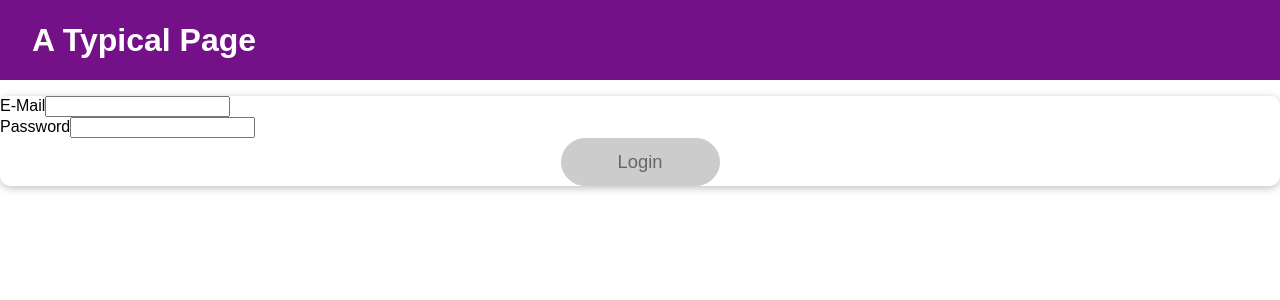
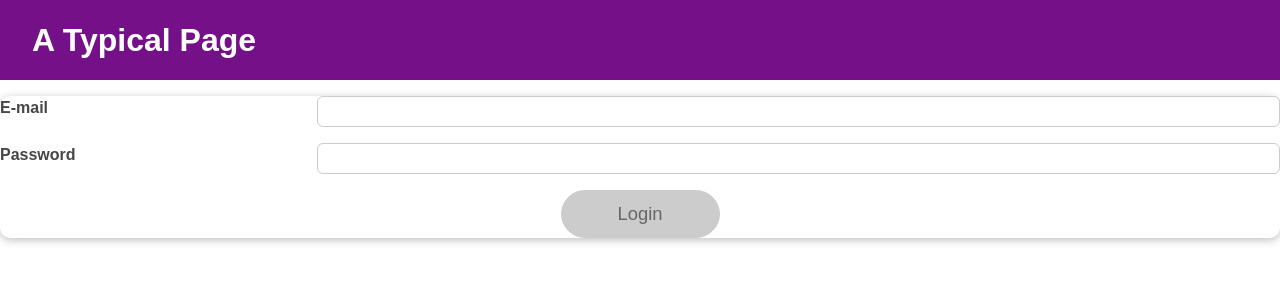
Before and after one commit to federerkristijan/04-udemy-React, a React (Create React App) app: page / in a window 1280 px wide. Shown: the top 300 px of the page. Built offline with nearby package versions, Linux system fonts and the light colour scheme.

Commit message:
forward refs

```diff
--- a/src/components/Login/Login.js
+++ b/src/components/Login/Login.js
@@ -4,6 +4,7 @@
 import classes from "./Login.module.css";
 import Button from "../UI/Button/Button";
 import AuthContext from "../../store/auth-context";
+import Input from "../UI/Input/Input";
 
 const emailReducer = (state, action) => {
   if (action.type === "USER_INPUT") {
@@ -51,7 +52,6 @@
   useEffect(() => {
     // debouncing user input (end of typing vs. every key stroke)
     const identifier = setTimeout(() => {
-
       setFormIsValid(emailIsValid && passwordIsValid);
     }, 500);
 
@@ -98,34 +98,24 @@
   return (
     <Card className={classes.login}>
       <form onSubmit={submitHandler}>
-        <div
-          className={`${classes.control} ${
-            emailState.isValid === false ? classes.invalid : ""
-          }`}
-        >
-          <label htmlFor="email">E-Mail</label>
-          <input
+        <Input
+          id="email"
+          label="E-mail"
           type="email"
-            id="email"
+          isValid={emailIsValid}
           value={emailState.value}
           onChange={emailChangeHandler}
           onBlur={validateEmailHandler}
         />
-        </div>
-        <div
-          className={`${classes.control} ${
-            passwordState.isValid === false ? classes.invalid : ""
-          }`}
-        >
-          <label htmlFor="password">Password</label>
-          <input
+        <Input
+          id="password"
+          label="Password"
           type="password"
-            id="password"
+          isValid={passwordIsValid}
           value={passwordState.value}
           onChange={passwordChangeHandler}
           onBlur={validatePasswordHandler}
         />
-        </div>
         <div className={classes.actions}>
           <Button type="submit" className={classes.btn} disabled={!formIsValid}>
             Login
--- a/src/components/UI/Input/Input.js
+++ b/src/components/UI/Input/Input.js
@@ -1,7 +1,7 @@
 import React from "react";
-import "./Input.module.css";
-import classes from 'Input.module.css';
+import classes from './Input.module.css';
 
+// props and not useContext because props are reusable!
 const Input = props => {
   return (
     <div
@@ -13,9 +13,9 @@
       <input
         type={props.id}
         id={props.id}
-        value={emailState.value}
-        onChange={emailChangeHandler}
-        onBlur={validateEmailHandler}
+        value={props.value}
+        onChange={props.onChange}
+        onBlur={props.onBlur}
       />
     </div>
   );
```
Also changed, not shown: 1 other file (tests, documents, lock files or other folders). Lines whose indentation alone changed are shown as unchanged.
